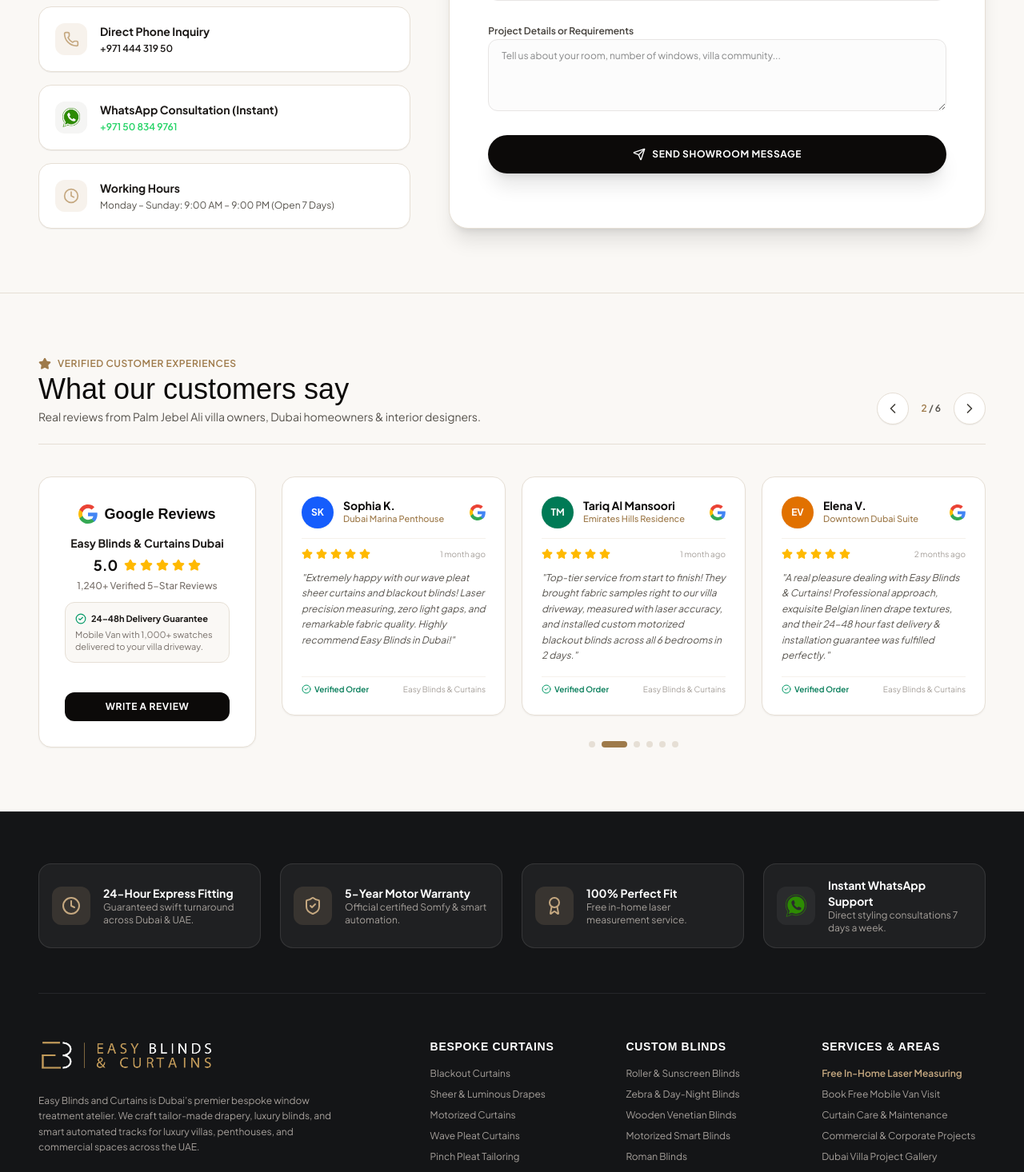
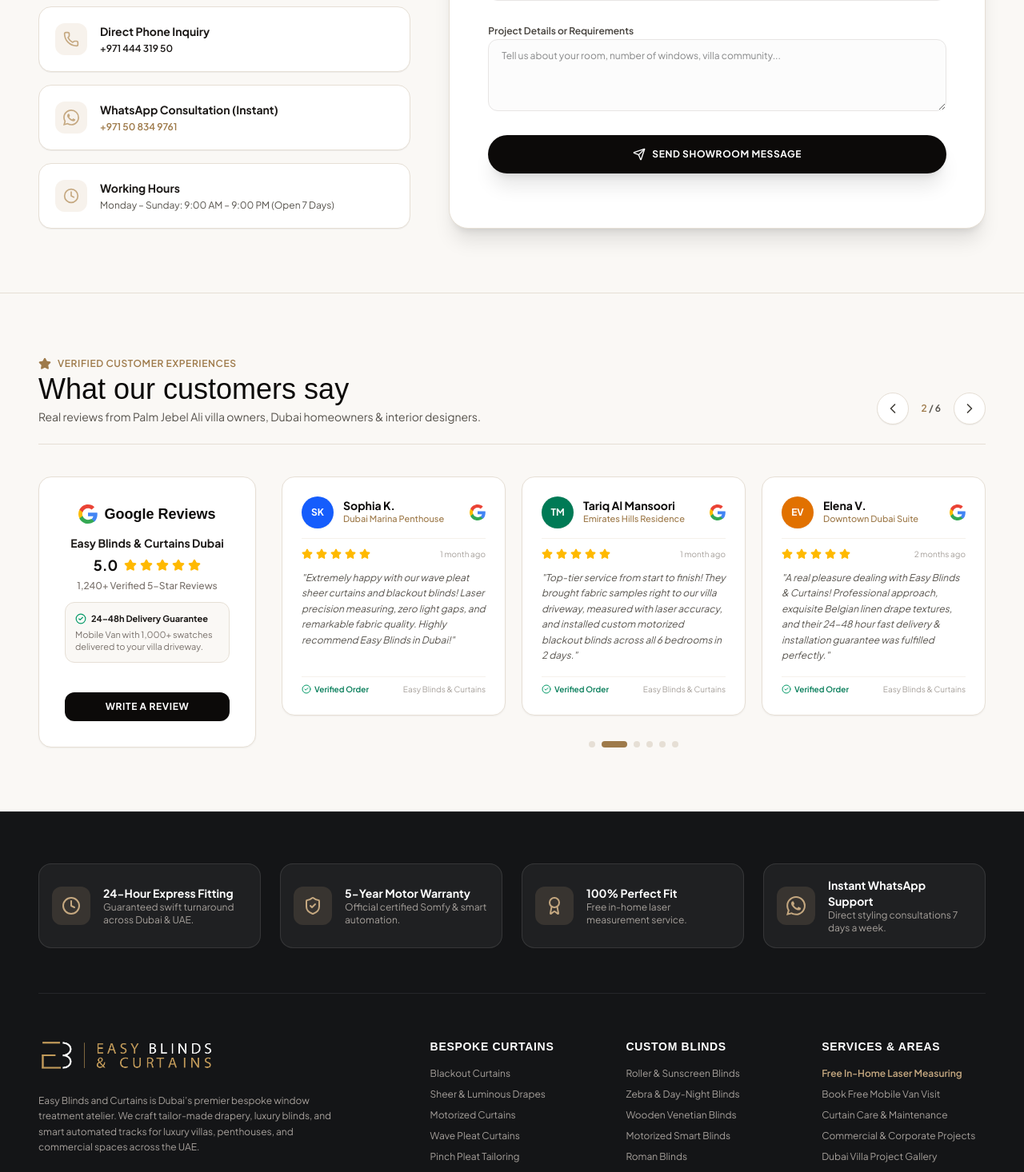
Before and after one commit to itfalcon176/curtains-plam, a Next.js app: page /contact in a window 1280 px wide. Shown: the part 840-2306 px from the top of the page at 80% size. Built offline with nearby package versions, Linux system fonts and the light colour scheme; a web font is replaced by a local one.

Commit message:
feat: implement core landing page layout with custom components including footer, navigation, and service sections

```diff
--- a/src/app/contact/page.tsx
+++ b/src/app/contact/page.tsx
@@ -73,8 +73,8 @@
               </div>
 
               <div className="p-5 rounded-2xl bg-white border border-[#E6DFD5] flex items-start gap-4 shadow-2xs">
-                <div className="w-10 h-10 rounded-xl bg-stone-100 flex items-center justify-center shrink-0">
-                  <WhatsAppIcon className="w-6 h-6" />
+                <div className="w-10 h-10 rounded-xl bg-[#C5A880]/15 text-[#C5A880] flex items-center justify-center shrink-0">
+                  <WhatsAppIcon className="w-5 h-5 text-[#C5A880]" />
                 </div>
                 <div className="space-y-1">
                   <h4 className="text-stone-900 font-bold text-sm">WhatsApp Consultation (Instant)</h4>
@@ -82,7 +82,7 @@
                     href="https://wa.me/971508349761?text=Hi%20Easy%20Blinds%2C%20I%20would%20like%20to%20inquire"
                     target="_blank"
                     rel="noopener noreferrer"
-                    className="text-xs text-[#25D366] font-semibold hover:underline block"
+                    className="text-xs text-[#9E7A4A] font-semibold hover:underline block"
                   >
                     +971 50 834 9761
                   </a>
--- a/src/app/page.tsx
+++ b/src/app/page.tsx
@@ -201,7 +201,7 @@
                   rel="noopener noreferrer"
                   className="px-6 py-3.5 bg-[#25D366] hover:bg-[#1EBE5D] text-white rounded-full text-xs font-bold uppercase tracking-wider transition-all inline-flex items-center gap-2"
                 >
-                  <WhatsAppIcon className="w-4 h-4" />
+                  <WhatsAppIcon className="w-4 h-4 text-white shrink-0" />
                   <span>WhatsApp Swatch Photos</span>
                 </a>
               </div>
--- a/src/components/common/AppointmentBookingSection.tsx
+++ b/src/components/common/AppointmentBookingSection.tsx
@@ -152,7 +152,7 @@
                     rel="noopener noreferrer"
                     className="inline-flex items-center gap-2 px-6 py-3.5 bg-[#25D366] hover:bg-[#1EBE5D] text-white rounded-full text-xs font-bold uppercase tracking-wider transition-all shadow-lg hover:scale-105"
                   >
-                    <WhatsAppIcon className="w-4 h-4" />
+                    <WhatsAppIcon className="w-4 h-4 text-white" />
                     <span>Confirm via WhatsApp</span>
                   </a>
 
@@ -418,14 +418,14 @@
                 </div>
 
                 <div className="flex items-center gap-3.5 p-3 rounded-xl bg-white/5 border border-white/10">
-                  <WhatsAppIcon className="w-4 h-4 shrink-0" />
+                  <WhatsAppIcon className="w-4 h-4 text-[#C5A880] shrink-0" />
                   <div>
                     <span className="text-[10px] text-stone-400 block uppercase">Instant WhatsApp</span>
                     <a
                       href={`https://wa.me/${navigationConfig.topBar.whatsappRaw.replace("+", "")}?text=Hi%20Easy%20Blinds%2C%20I%20would%20like%20to%20book%20a%20free%20home%20visit`}
                       target="_blank"
                       rel="noopener noreferrer"
-                      className="hover:underline font-bold text-[#25D366]"
+                      className="hover:underline font-bold text-white hover:text-[#C5A880]"
                     >
                       {navigationConfig.topBar.whatsapp}
                     </a>
--- a/src/components/common/Footer.tsx
+++ b/src/components/common/Footer.tsx
@@ -54,8 +54,8 @@
           </div>
 
           <div className="flex items-center gap-4 p-4 rounded-2xl bg-white/5 border border-white/10">
-            <div className="w-12 h-12 rounded-xl bg-white/5 flex items-center justify-center shrink-0">
-              <WhatsAppIcon className="w-7 h-7" />
+            <div className="w-12 h-12 rounded-xl bg-[#C5A880]/15 text-[#C5A880] flex items-center justify-center shrink-0">
+              <WhatsAppIcon className="w-6 h-6 text-[#C5A880]" />
             </div>
             <div>
               <h4 className="text-white font-bold text-sm">Instant WhatsApp Support</h4>
@@ -107,7 +107,7 @@
                 </a>
               </div>
               <div className="flex items-center gap-2">
-                <WhatsAppIcon className="w-4 h-4 shrink-0" />
+                <WhatsAppIcon className="w-4 h-4 text-[#C5A880] shrink-0" />
                 <a
                   href={`https://wa.me/${navigationConfig.topBar.whatsappRaw.replace("+", "")}`}
                   target="_blank"
--- a/src/components/common/SideContactBar.tsx
+++ b/src/components/common/SideContactBar.tsx
@@ -47,7 +47,7 @@
 
               {/* Official WhatsApp 2-Color Emblem */}
               <div className="w-7 h-7 mb-1.5 flex items-center justify-center group-hover:scale-110 transition-transform">
-                <WhatsAppIcon className="w-6.5 h-6.5" />
+                <WhatsAppIcon className="w-6.5 h-6.5" variant="official" />
               </div>
 
               <span className="text-[9.5px] font-sans font-bold uppercase tracking-[0.12em] text-center leading-tight">
--- a/src/components/common/WhatsAppIcon.tsx
+++ b/src/components/common/WhatsAppIcon.tsx
@@ -1,20 +1,49 @@
 import React from "react";
 import { cn } from "@/lib/utils";
 
-interface WhatsAppIconProps {
+interface WhatsAppIconProps extends React.SVGProps<SVGSVGElement> {
   className?: string;
-  alt?: string;
+  variant?: "currentColor" | "official" | "gold" | "white";
 }
 
 export const WhatsAppIcon: React.FC<WhatsAppIconProps> = ({
   className = "w-5 h-5",
-  alt = "WhatsApp",
+  variant = "currentColor",
+  ...props
 }) => {
+  if (variant === "official") {
+    return (
+      <svg
+        viewBox="0 0 24 24"
+        className={cn("inline-block shrink-0", className)}
+        aria-hidden="true"
+        {...props}
+      >
+        <circle cx="12" cy="12" r="11" fill="#25D366" />
+        <path
+          fill="#FFFFFF"
+          d="M17.472 14.382c-.297-.149-1.758-.867-2.03-.967-.273-.099-.471-.148-.67.15-.197.297-.767.966-.94 1.164-.173.199-.347.223-.644.075-.297-.15-1.255-.463-2.39-1.475-.883-.788-1.48-1.761-1.653-2.059-.173-.297-.018-.458.13-.606.134-.133.298-.347.446-.52.149-.174.198-.298.298-.497.099-.198.05-.371-.025-.52-.075-.149-.669-1.612-.916-2.207-.242-.579-.487-.5-.669-.51-.173-.008-.371-.01-.57-.01-.198 0-.52.074-.792.372-.272.297-1.04 1.016-1.04 2.479 0 1.462 1.065 2.875 1.213 3.074.149.198 2.096 3.2 5.077 4.487.709.306 1.262.489 1.694.625.712.227 1.36.195 1.871.118.571-.085 1.758-.719 2.006-1.413.248-.694.248-1.289.173-1.413-.074-.124-.272-.198-.57-.347m-5.421 7.403h-.004a9.87 9.87 0 01-5.031-1.378l-.361-.214-3.741.982.998-3.648-.235-.374a9.86 9.86 0 01-1.51-5.26c.001-5.45 4.436-9.884 9.888-9.884 2.64 0 5.122 1.03 6.988 2.898a9.825 9.825 0 012.893 6.994c-.003 5.45-4.437 9.889-9.888 9.889m8.413-18.297A11.815 11.815 0 0012.05 0C5.495 0 .16 5.335.157 11.892c0 2.096.547 4.142 1.588 5.945L0 24l6.335-1.662c1.746.952 3.71 1.453 5.711 1.454h.005c6.554 0 11.89-5.335 11.893-11.893a11.82 11.82 0 00-3.48-8.413z"
+        />
+      </svg>
+    );
+  }
+
+  const colorClass =
+    variant === "gold"
+      ? "text-[#C5A880]"
+      : variant === "white"
+      ? "text-white"
+      : "";
+
   return (
-    <img
-      src="/wh icon.png"
-      alt={alt}
-      className={cn("inline-block shrink-0 object-contain", className)}
-    />
+    <svg
+      viewBox="0 0 24 24"
+      fill="currentColor"
+      className={cn("inline-block shrink-0", colorClass, className)}
+      aria-hidden="true"
+      {...props}
+    >
+      <path d="M17.472 14.382c-.297-.149-1.758-.867-2.03-.967-.273-.099-.471-.148-.67.15-.197.297-.767.966-.94 1.164-.173.199-.347.223-.644.075-.297-.15-1.255-.463-2.39-1.475-.883-.788-1.48-1.761-1.653-2.059-.173-.297-.018-.458.13-.606.134-.133.298-.347.446-.52.149-.174.198-.298.298-.497.099-.198.05-.371-.025-.52-.075-.149-.669-1.612-.916-2.207-.242-.579-.487-.5-.669-.51-.173-.008-.371-.01-.57-.01-.198 0-.52.074-.792.372-.272.297-1.04 1.016-1.04 2.479 0 1.462 1.065 2.875 1.213 3.074.149.198 2.096 3.2 5.077 4.487.709.306 1.262.489 1.694.625.712.227 1.36.195 1.871.118.571-.085 1.758-.719 2.006-1.413.248-.694.248-1.289.173-1.413-.074-.124-.272-.198-.57-.347m-5.421 7.403h-.004a9.87 9.87 0 01-5.031-1.378l-.361-.214-3.741.982.998-3.648-.235-.374a9.86 9.86 0 01-1.51-5.26c.001-5.45 4.436-9.884 9.888-9.884 2.64 0 5.122 1.03 6.988 2.898a9.825 9.825 0 012.893 6.994c-.003 5.45-4.437 9.889-9.888 9.889m8.413-18.297A11.815 11.815 0 0012.05 0C5.495 0 .16 5.335.157 11.892c0 2.096.547 4.142 1.588 5.945L0 24l6.335-1.662c1.746.952 3.71 1.453 5.711 1.454h.005c6.554 0 11.89-5.335 11.893-11.893a11.82 11.82 0 00-3.48-8.413z" />
+    </svg>
   );
 };
--- a/src/components/home/CategoryShopCards.tsx
+++ b/src/components/home/CategoryShopCards.tsx
@@ -235,7 +235,7 @@
                 rel="noopener noreferrer"
                 className="px-5 py-3.5 bg-white/10 hover:bg-white/20 backdrop-blur-md border border-white/25 text-white text-xs font-bold uppercase tracking-wider rounded-xl transition-all flex items-center gap-2"
               >
-                <WhatsAppIcon className="w-4 h-4" />
+                <WhatsAppIcon className="w-4 h-4 text-white shrink-0" />
                 <span>WhatsApp Us</span>
               </a>
             </div>
--- a/src/components/home/HeroBanner.tsx
+++ b/src/components/home/HeroBanner.tsx
@@ -90,9 +90,9 @@
                 href="https://wa.me/971508349761?text=Hi%20Easy%20Blinds%2C%20I%20would%20like%20to%20inquire%20about%20custom%20curtains%20and%20blinds."
                 target="_blank"
                 rel="noopener noreferrer"
-                className="group relative inline-flex items-center gap-3 px-7 py-4 rounded-xl bg-stone-950/70 hover:bg-stone-950 backdrop-blur-xl border border-white/25 hover:border-[#25D366] text-white hover:text-white font-sans text-xs sm:text-sm font-bold uppercase tracking-[0.16em] shadow-xl hover:shadow-[#25D366]/20 transition-all duration-300 transform hover:-translate-y-1 active:translate-y-0"
+                className="group relative inline-flex items-center gap-3 px-7 py-4 rounded-xl bg-stone-950/70 hover:bg-stone-950 backdrop-blur-xl border border-white/25 hover:border-[#C5A880] text-white hover:text-white font-sans text-xs sm:text-sm font-bold uppercase tracking-[0.16em] shadow-xl hover:shadow-[#C5A880]/20 transition-all duration-300 transform hover:-translate-y-1 active:translate-y-0"
               >
-                <WhatsAppIcon className="w-6 h-6 group-hover:scale-110 transition-transform duration-300 drop-shadow-md" />
+                <WhatsAppIcon className="w-5 h-5 text-white group-hover:text-[#C5A880] group-hover:scale-110 transition-all duration-300 drop-shadow-md shrink-0" />
                 <span>WhatsApp Inquiry</span>
               </a>
             </motion.div>
--- a/src/components/navigation/TopBar.tsx
+++ b/src/components/navigation/TopBar.tsx
@@ -31,9 +31,9 @@
               href={`https://wa.me/${config.whatsappRaw.replace("+", "")}`}
               target="_blank"
               rel="noopener noreferrer"
-              className="inline-flex items-center gap-1.5 text-stone-300 hover:text-[#25D366] transition-colors shrink-0"
+              className="inline-flex items-center gap-1.5 text-stone-300 hover:text-[#C5A880] transition-colors shrink-0"
             >
-              <WhatsAppIcon className="w-3.5 h-3.5 text-[#25D366]" />
+              <WhatsAppIcon className="w-3.5 h-3.5 text-[#C5A880]" />
               <span className="hidden md:inline">WhatsApp:</span>
               <span>{config.whatsapp}</span>
             </a>
```
